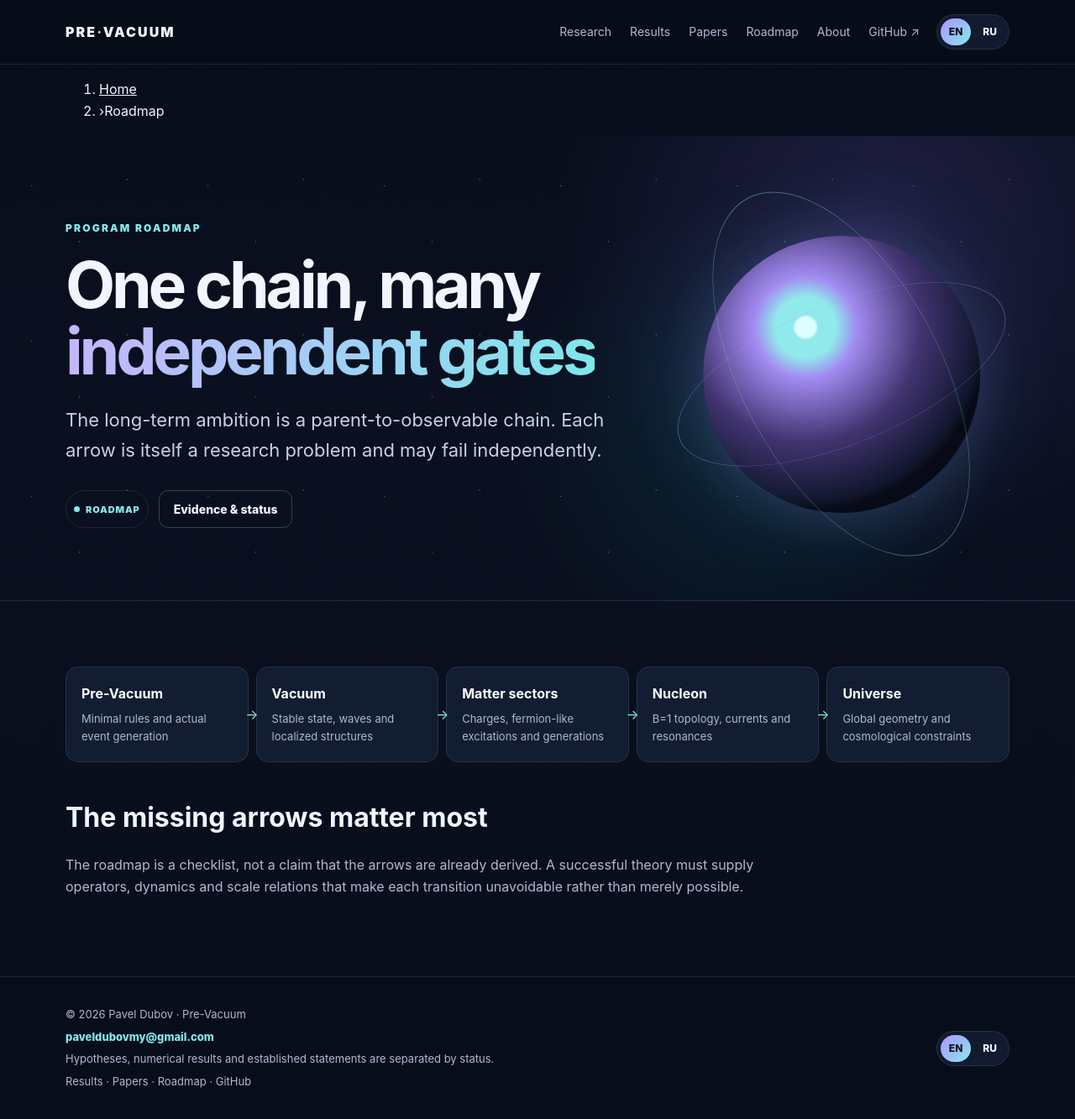
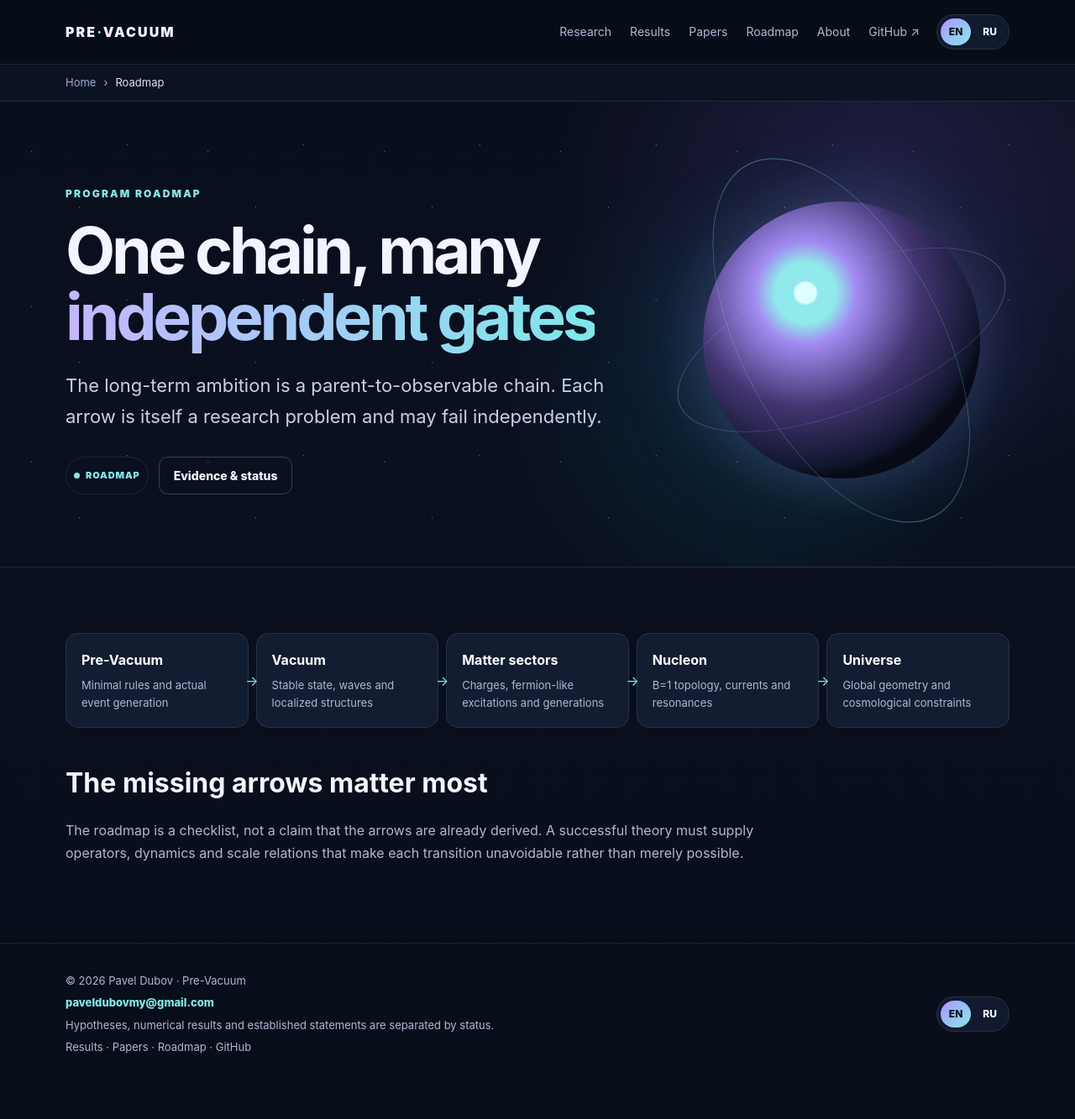
Before and after one commit to pre-vacuum/pre-vacuum.github.io, a Jekyll site: the page built from roadmap/index.html, in a window 1280 px wide and 1333 px high. Shown: the whole window at 84% size. Built offline with Jekyll 4.4.1, drawn with Linux system fonts in a browser that asks for light colours.

Commit message:
SITE: style global breadcrumbs

```diff
--- a/assets/site.css
+++ b/assets/site.css
@@ -40,3 +40,13 @@ section{padding:78px 0;border-bottom:1px solid var(--line)}.section-head{max-wid
 .pub-meta a{color:var(--cyan);text-decoration:none}
 .footer-links a{color:var(--muted);text-decoration:none}.footer-links a:hover{color:#fff}
 @media(max-width:760px){.pub-grid{grid-template-columns:1fr}}
+
+
+/* Breadcrumbs */
+.breadcrumbs{background:#0b1222;border-bottom:1px solid var(--line)}
+.breadcrumbs ol{list-style:none;display:flex;align-items:center;gap:9px;margin:0;padding:11px 0;font-size:13px;color:var(--muted);white-space:nowrap;overflow:hidden}
+.breadcrumbs li{display:flex;align-items:center;gap:9px;min-width:0}
+.breadcrumbs a{color:#9fb0ce;text-decoration:none}
+.breadcrumbs a:hover{color:var(--cyan)}
+.breadcrumbs .current span:last-child{color:#dbe5f7;overflow:hidden;text-overflow:ellipsis}
+@media(max-width:620px){.breadcrumbs ol{font-size:12px;padding:9px 0}}
```
